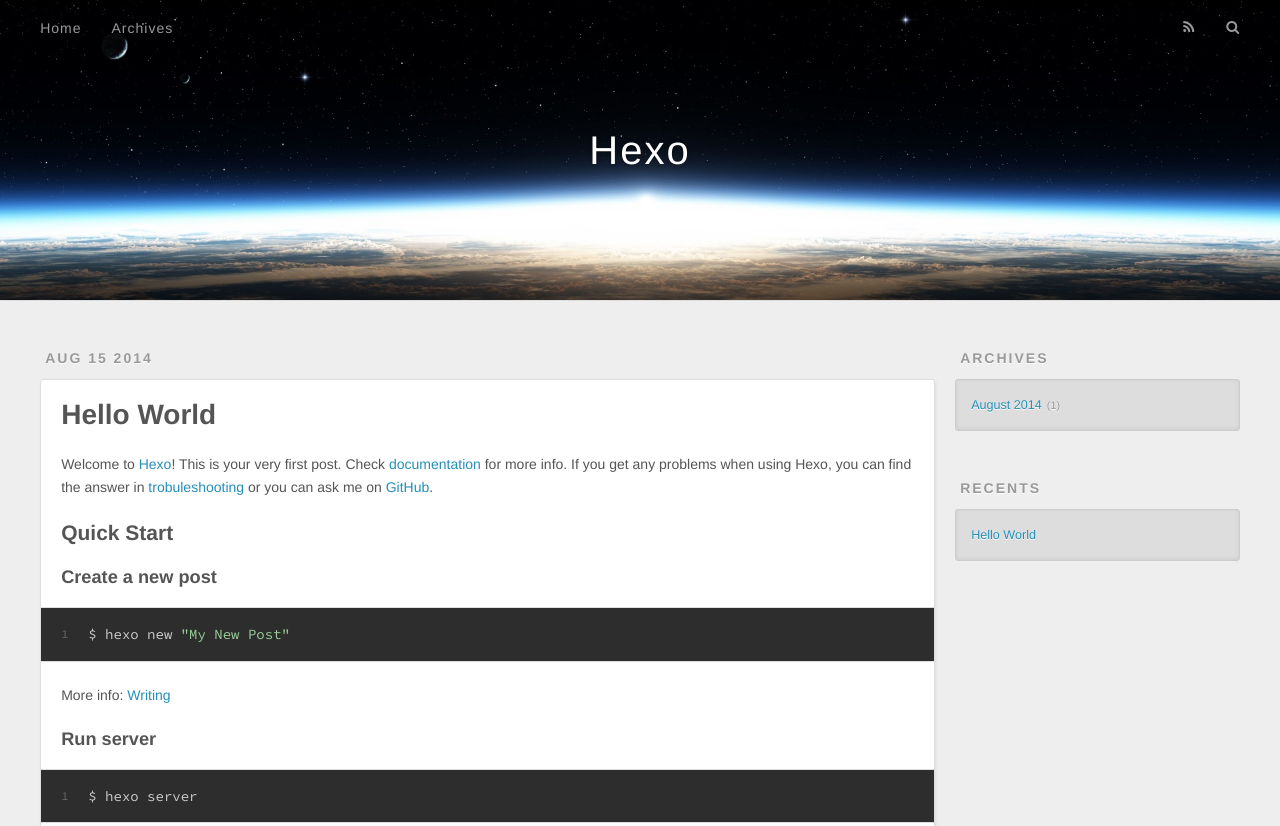
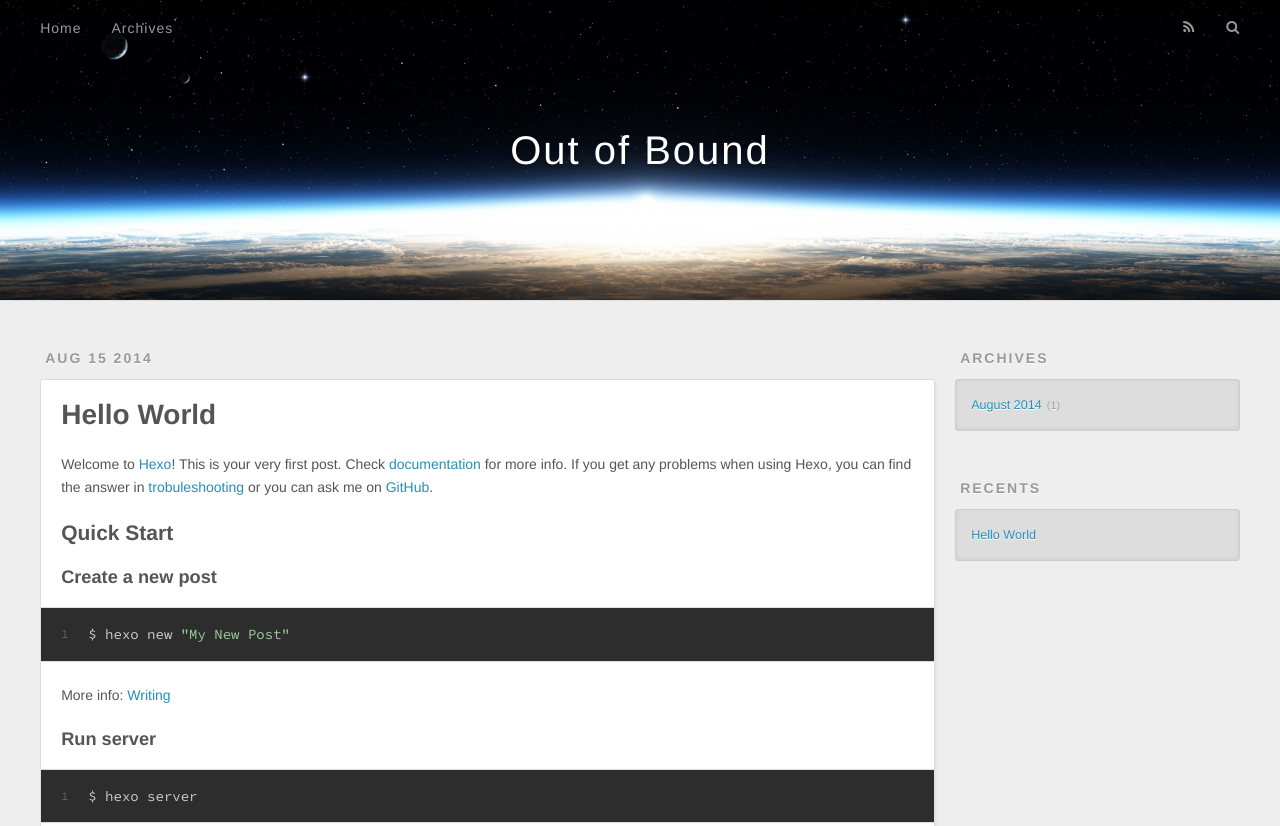
Before and after one commit to outofbound/outofbound.github.com, a plain HTML site: page archives/2014/08/index.html in a window 1280 px wide. Shown: the top 826 px of the page. Drawn offline with nearby package versions, Linux system fonts and the light colour scheme.

Commit message:
Site updated: 2014-08-15 16:21:43

```diff
--- a/archives/2014/08/index.html
+++ b/archives/2014/08/index.html
@@ -3,20 +3,20 @@
 <head>
   <meta charset="utf-8">
 
-  <title>Archives: 2014/8 | Hexo</title>
+  <title>Archives: 2014/8 | Out of Bound</title>
   <meta name="viewport" content="width=device-width, initial-scale=1, maximum-scale=1">
   <meta name="description">
 <meta property="og:type" content="website">
-<meta property="og:title" content="Hexo">
+<meta property="og:title" content="Out of Bound">
 <meta property="og:url" content="http://yoursite.com/archives/2014/08/">
-<meta property="og:site_name" content="Hexo">
+<meta property="og:site_name" content="Out of Bound">
 <meta property="og:description">
 <meta name="twitter:card" content="summary">
-<meta name="twitter:title" content="Hexo">
+<meta name="twitter:title" content="Out of Bound">
 <meta name="twitter:description">
 
 
-    <link rel="alternative" href="/atom.xml" title="Hexo" type="application/atom+xml">
+    <link rel="alternative" href="/atom.xml" title="Out of Bound" type="application/atom+xml">
 
 
     <link rel="icon" href="/favicon.png">
@@ -34,7 +34,7 @@
   <div id="header-outer" class="outer">
     <div id="header-title" class="inner">
       <h1 id="logo-wrap">
-        <a href="/" id="logo">Hexo</a>
+        <a href="/" id="logo">Out of Bound</a>
       </h1>
 
     </div>
@@ -158,7 +158,7 @@
 
   <div class="outer">
     <div id="footer-info" class="inner">
-      &copy; 2014 John Doe<br>
+      &copy; 2014 Cheng Yang<br>
       Powered by <a href="http://hexo.io/" target="_blank">Hexo</a>
     </div>
   </div>
```
Also changed, not shown: 2014/08/15/hello-world/index.html (+5 -5 lines), archives/2014/index.html (+7 -7 lines), archives/index.html (+7 -7 lines), index.html (+7 -7 lines).
